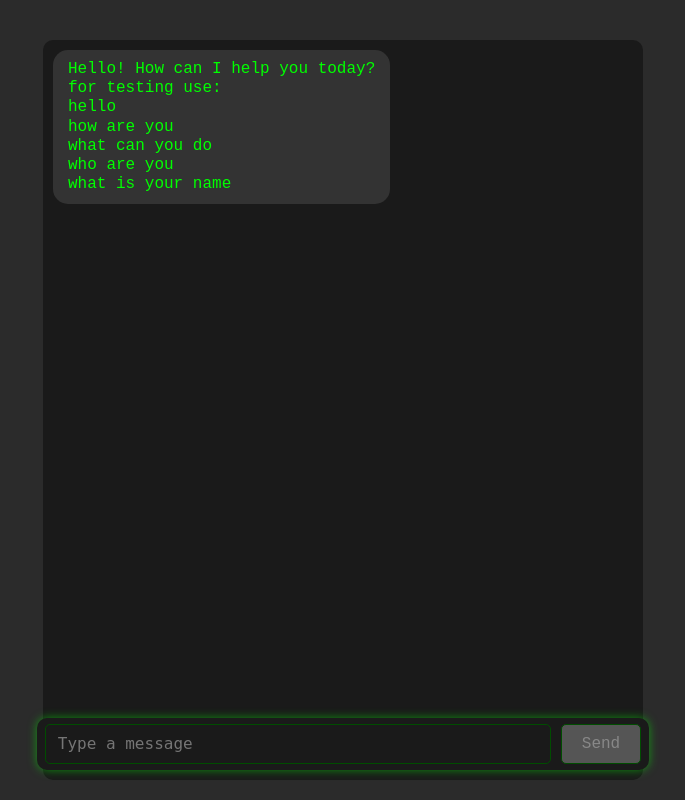
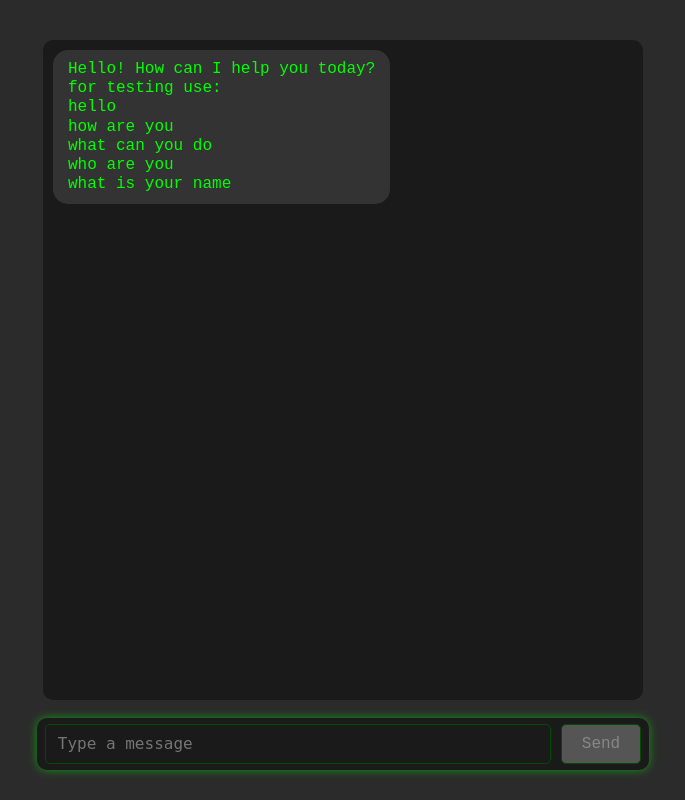
Before and after one commit to sahisani1305/jack, a Django app: page /message/ in a window 1280 px wide. Shown: the whole page, without its empty margins (297-982 px from the left). Run offline with Django 4.2, Linux system fonts and the light colour scheme.

Commit message:
Refactor message layout and input handling for improved user experience; adjust spacing and enhance button functionality

```diff
--- a/example/templates/message.html
+++ b/example/templates/message.html
@@ -13,7 +13,7 @@
             color: #00ff00;
             display: flex;
             flex-direction: column;
-            justify-content: space-between;
+            justify-content: center;
             align-items: center;
             height: 100vh;
             overflow-y: auto;
@@ -32,7 +32,7 @@
             margin-top: 40px;
             flex-grow: 1;
             box-sizing: border-box;
-            margin-bottom: 20px; /* Adjusted to provide space for input */
+            margin-bottom: 100px;
         }
 
         .message {
@@ -126,8 +126,9 @@
             color: #ffffff;
             cursor: not-allowed;
             border-radius: 5px;
-            font-family: 'Courier New', Courier, monospace;
+            font-family: 'Courier New', Courier, monospace; /* Add this line to match the page font */
         }
+
 
         .input-container button.enabled {
             background: #004d00;
@@ -157,7 +158,6 @@
             body {
                 font-size: 0.9rem;
             }
-
             .chat-container {
                 height: calc(100vh - 160px);
             }
@@ -296,16 +296,19 @@
                 typeText(message, messageElement, 50, () => {
                     botTyping = false;  // Reset flag after typing
                     enableSendButton(); // Re-enable button after typing completes
-                    messageElement.scrollIntoView({ behavior: "smooth" }); // Scroll to latest message
+                    // Scroll to the latest message
+                    messageElement.scrollIntoView({ behavior: "smooth" });
                 });
             } else {
                 messageElement.innerText = message;
-                messageElement.scrollIntoView({ behavior: "smooth" }); // Scroll to latest message
+                // Scroll to the latest message
+                messageElement.scrollIntoView({ behavior: "smooth" });
             }
 
             chatContainer.appendChild(messageElement);
             chatContainer.scrollTop = chatContainer.scrollHeight;
         }
     </script>
+
 </body>
 </html>
```
